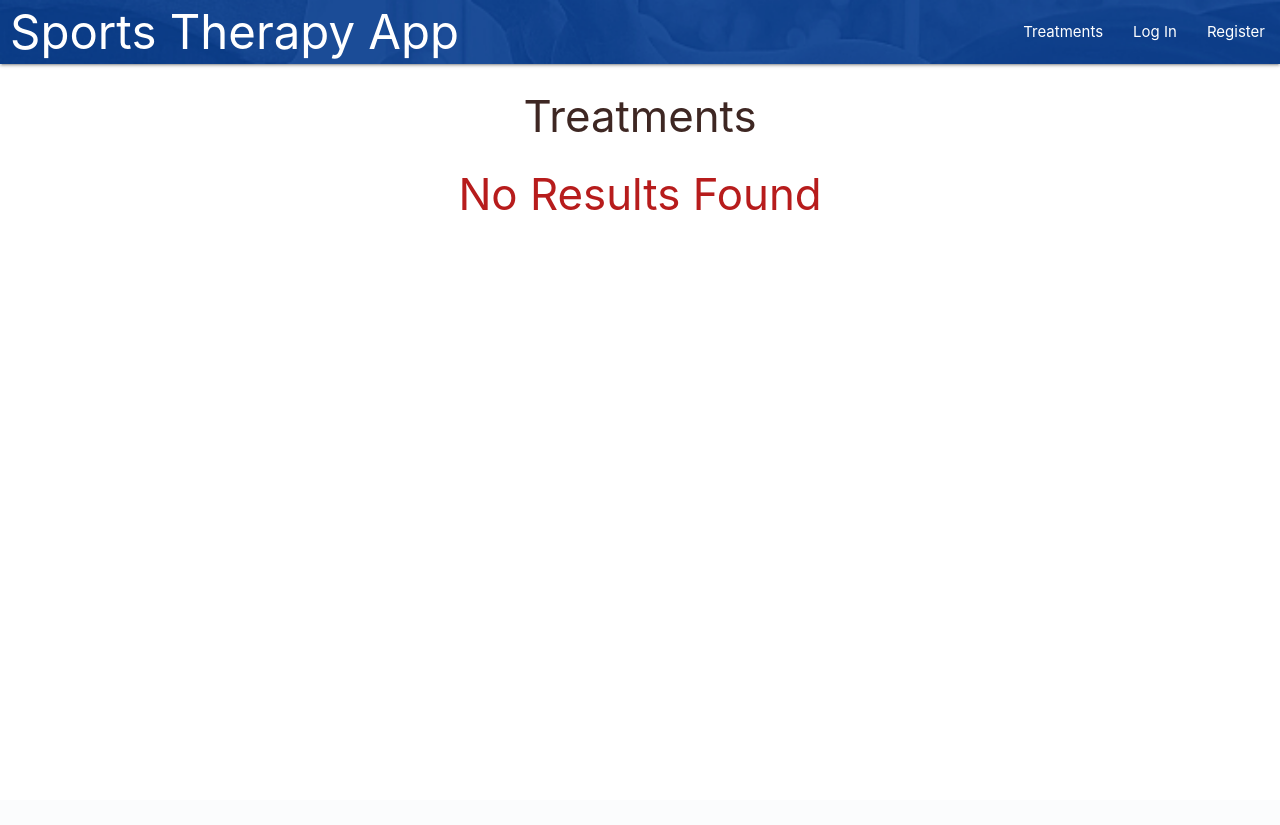
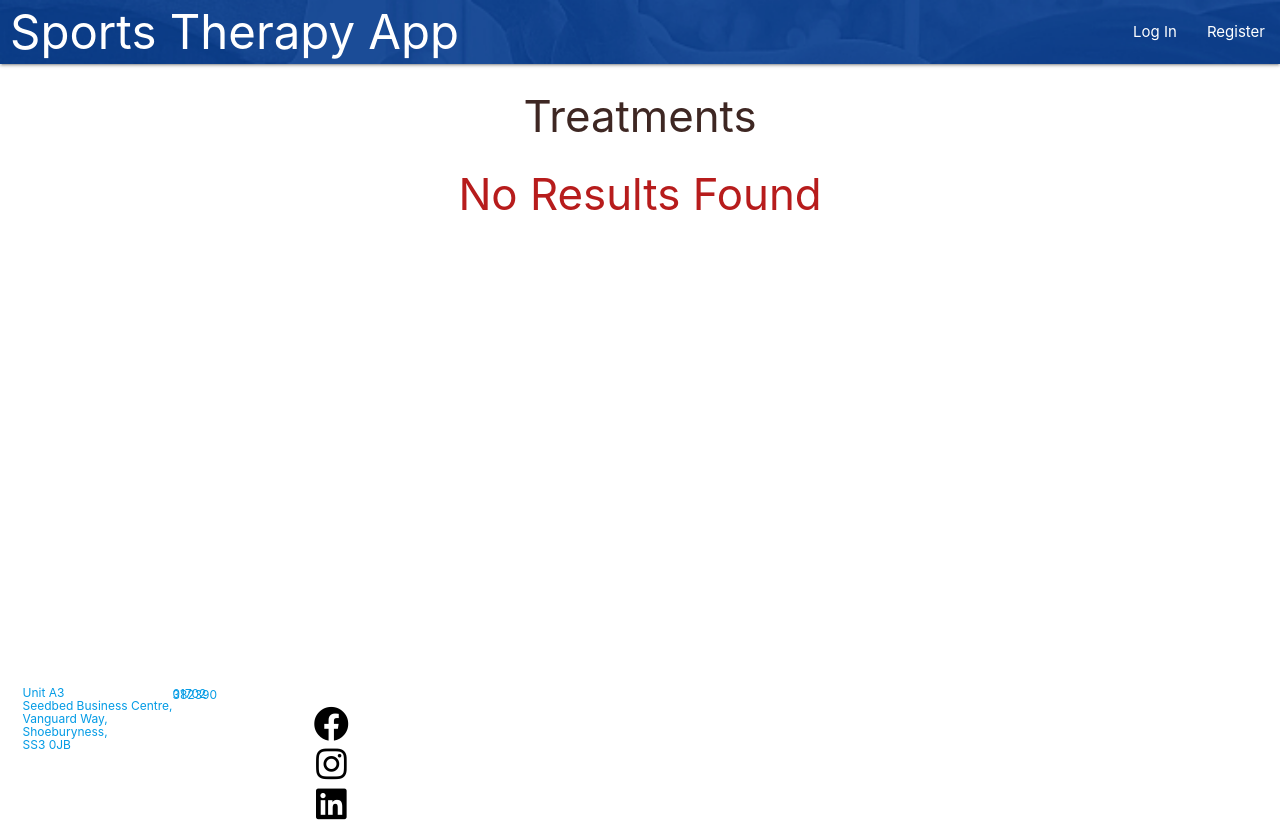
Before and after one commit to CodeGreg1/milestone3_greg_goodrem, a Flask app: page /search in a window 1280 px wide. Before the commit the page ends 210 px from the top, so only its background shows below. Run offline with Flask 2, Linux system fonts and the light colour scheme; data that the repository does not hold is empty; parts of the project's set-up code (start-up, migrations or seed data) failed here and were passed over; some libraries are stand-ins or nearby versions.

Commit message:
Base update

```diff
--- a/milestone3/routes.py
+++ b/milestone3/routes.py
@@ -37,7 +37,6 @@ def add_treatment():
     if request.method == "POST":
         follow_up = "on" if request.form.get("follow_up") else "off"
         treatment = {
-            "treatment_id": request.form.get("treatment_id"),
             "treatment_client": request.form.get("treatment_client"),
             "tusername": request.form.get("tusername"),
             "treatment_name": request.form.get("treatment_name"),
@@ -54,7 +53,6 @@ def add_treatment():
         flash("Treatment Successfully Added")
         return redirect(url_for("get_treatments"))
     users = mongo.db.users.find().sort("username", 1)
-    # users = list(User.query.order_by(User.fullname).all())
     return render_template("add_treatment.html", users=users)
 
 
@@ -67,7 +65,6 @@ def edit_treatment(treatment_id):
     if request.method == "POST":
         follow_up = "on" if request.form.get("follow_up") else "off"
         submit = {
-            "user_id": request.form.get("user_id"),
             "treatment_client": request.form.get("treatment_client"),
             "treatment_name": request.form.get("treatment_name"),
             "treatment_subjective": request.form.get("treatment_subjective"),
@@ -84,7 +81,6 @@ def edit_treatment(treatment_id):
         return redirect(url_for("get_treatments"))
         flash("Treatment Successfully Updated")
     users = mongo.db.users.find().sort("fullname", 1)
-    # users = list(User.query.order_by(User.fullname).all())
     return render_template(
         "edit_treatment.html", treatment=treatment, users=users)
 
@@ -140,7 +136,6 @@ def edit_client(user_id):
         return redirect(url_for("get_treatments"))
     if request.method == "POST":
         submit = {
-            "username": request.form.get("username"),
             "fullname": request.form.get("fullname"),
             "dob": request.form.get("dob"),
             "email": request.form.get("email"),
@@ -160,6 +155,10 @@ def delete_client(user_id):
         flash("You must be admin to manage clients!")
         return redirect(url_for("get_treatments"))
     mongo.db.users.delete_one({"_id": ObjectId(user_id)})
+    treatments = mongo.db.treatments.find()
+    # deleting = mongo.db.treatments.find({treatments.tusername: {user_id}})
+    # mongo.db.treatments.delete_many(deleting)
+    # mongo.db.treatments.delete_many({"_id": ObjectId(treatment_id)}) this did not work to delete the treatments
     flash("Client Successfully Deleted")
     return redirect(url_for("get_clients"))
 
@@ -208,10 +207,10 @@ def login():
             # ensure hashed password matches user input
             if check_password_hash(
                     existing_user["password"], request.form.get("password")):
-                        session["user"] = request.form.get("username").lower()
-                        flash("Welcome {} logged in.".format(
-                            request.form.get("username")))
-                        return redirect(url_for('get_treatments'))
+                session["user"] = request.form.get("username").lower()
+                flash("Welcome {} logged in.".format(
+                    request.form.get("username")))
+                return redirect(url_for('get_treatments'))
             else:
                 # invalid password match
                 flash("Incorrect Username and/or Password")
--- a/milestone3/static/css/style.css
+++ b/milestone3/static/css/style.css
@@ -2,6 +2,10 @@ body {
     display: flex;
     min-height: 100vh;
     flex-direction: column;
+}
+
+nav {
+    background-color: darkblue;
 }
 
 main {
@@ -207,3 +211,35 @@ div.col.s2 {
 .imap {
     width: 100%;
 }
+
+.icon-link {
+    color: #000;
+    padding-top: 2px;
+    margin-right: 0;
+    margin: 0;
+    font-size: 35px;
+}
+
+footer {
+    height: 120px;
+    line-height: 1px;
+}
+
+.footer-text-right {
+    color: #fff;
+    text-align: center;
+    font-weight: 500;
+    padding-bottom: 15px;
+}
+
+.footer-left {
+    text-align: left;
+    color: #fff;
+    padding-top: 15px;
+    font-size: 0.8rem;
+}
+.social-bottom {
+    height: 40px;
+    text-align: center;
+    padding-top: 10px;
+}
--- a/milestone3/templates/base.html
+++ b/milestone3/templates/base.html
@@ -20,7 +20,6 @@
 				<a href="{{ url_for('home') }}" class="brand-logo">Sports Therapy App</a>
 				<a href="#" data-target="mobile-demo" class="sidenav-trigger right"><i class="fas fa-bars"></i></a>
 				<ul class="right hide-on-med-and-down">
-	    				<li><a href="{{ url_for('get_treatments') }}">Treatments</a></li>
                     {% if session.user %}
                     {% if session.user|lower != "gadmin"|lower %}
                     <li><a href="{{ url_for('profile', username=session['user']) }}">Booking</a></li>
@@ -30,6 +29,7 @@
                     <li><a href="{{ url_for('add_treatment') }}">New Treatment</a></li>
                     <li><a href="{{ url_for('report') }}">Report</a></li>
                     {% endif %}
+                    <li><a href="{{ url_for('get_treatments') }}">Treatments</a></li>
                         <li><a href="{{ url_for('logout') }}">Log Out</a></li>
                     {% else %}
                         <li><a href="{{ url_for('login') }}">Log In</a></li>
@@ -41,8 +41,9 @@
 
         <!-- mobile sidenav -->
 		<ul class="sidenav" id="mobile-demo">
-            <li><h4 class="center-align brown-text text-darken 4">Sports Therapy App</h4></li>
-            <li><a href="{{ url_for('get_treatments') }}">Treatments</a></li>
+		    <li>
+		        <h4 class="center-align brown-text text-darken 4">Sports Therapy App</h4>
+		    </li>
 		    {% if session.user %}
 		        {% if session.user|lower != "gadmin"|lower %}
 		            <li><a href="{{ url_for('profile', username=session['user']) }}">Booking</a></li>
@@ -52,6 +53,7 @@
                     <li><a href="{{ url_for('add_treatment') }}">New Treatment</a></li>
                     <li><a href="{{ url_for('report') }}">Report</a></li>
 		        {% endif %}
+                    <li><a href="{{ url_for('get_treatments') }}">Treatments</a></li>
                     <li><a href="{{ url_for('logout') }}">Log Out</a></li>
 		    {% else %}
                 <li><a href="{{ url_for('login') }}">Log In</a></li>
@@ -84,5 +86,51 @@
     <script src="{{ url_for('static', filename='js/script.js') }}"></script>
     {% block scripts %}
     {% endblock %}
+
+    <!--Footer-->
+    <footer>
+        <div class="row">
+            <div class="col s12 m6 l4 center bg-dark">
+                <!--Footer Left-->
+                <div class="footer-left col s6 m7 ">
+                    <!--The link is the geographical address on google maps used by Balanced Training-->
+                    <a id="" class="left"
+                        href="https://maps.google.com/maps/dir//Balanced+Training+Unit+A3,+Seedbed+Business+Centre+Vanguard+Way+Southend-on-Sea+SS3+9QY/@51.534883,0.7957074,16z/data=!4m5!4m4!1m0!1m2!1m1!1s0x47d927b7c1b1e26d:0x8d658dbbe5f7866"
+                        target="_blank">
+                        <p>Unit A3</p>
+                        <p class="">Seedbed Business Centre,</p>
+                        <p>Vanguard Way,</p>
+                        <p>Shoeburyness,</p>
+                        <p>SS3 0JB</p>
+                    </a>
+                    <br>
+                    <p><i class=""></i><a class="" href="Tel:01702382390"> 01702 382390</a></p>
+
+
+                </div>
+                <!--Footer Right-->
+                <div class="col s6 m5 right">
+                    <div class="footer-text-right s6">Follow us on</div>
+                    <div class="">
+                        <div class="social-bottom">
+                            <!--The link is the current Facebook address used by Balanced Training-->
+                            <a class="icon-link" href="https://facebook.com/BalancedPTS/" target="_blank"
+                                title="Link to Facebook">
+                                <i class="fab fa-facebook"></i></a></div>
+                        <div class="social-bottom">
+                            <!--The link is the current instagram address used by Balanced Training-->
+                            <a class="icon-link" href="https://instagram.com/balanced_training" target="_blank"
+                                title="Link to Instagram">
+                                <i class="fab fa-instagram"></i></a></div>
+                        <div class="social-bottom">
+                            <!--The link is the current linkedin address used by Balanced Training-->
+                            <a class="icon-link" href="https://linkedin.com/company/balanced-training/" target="_blank"
+                                title="Link to Linked In">
+                                <i class="fab fa-linkedin icon-size"></i></a></div>
+                    </div>
+                </div>
+            </div>
+        </div>
+    </footer>
 </body>
 </html>
--- a/milestone3/templates/treatments.html
+++ b/milestone3/templates/treatments.html
@@ -1,8 +1,6 @@
 {% extends "base.html" %}
 {% block content %}
-
     <h3 class="brown-text text-darken-4 center-align">Treatments</h3>
-
     {% if session["user"] == "gadmin" %}
     <div class="row card-panel grey lighten-5">
         <form action="{{ url_for('search') }}" method="post" class="col s12">
@@ -22,6 +20,7 @@
         </form>
     </div>
     {% endif %}
+
     {% if treatments|length > 0 %}
     <ul class="collapsible">
         {% for treatment in treatments|sort(attribute='treatment_client') %}
@@ -75,8 +74,9 @@
         {% endif %}
         {% endfor %}
     </ul>
+
     {% else %}
-        <h3 class="red-text text-darken-4 center-align">No Results Found</h3>
+    <h3 class="red-text text-darken-4 center-align">No Results Found</h3>
     {% endif %}
 
 {% endblock %}
```
Also changed, not shown: milestone3/models.py (+3 -17 lines). Lines whose indentation alone changed are shown as unchanged.
